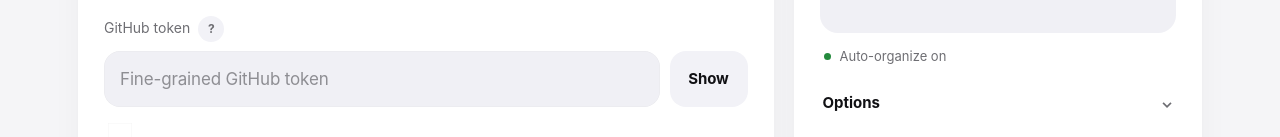
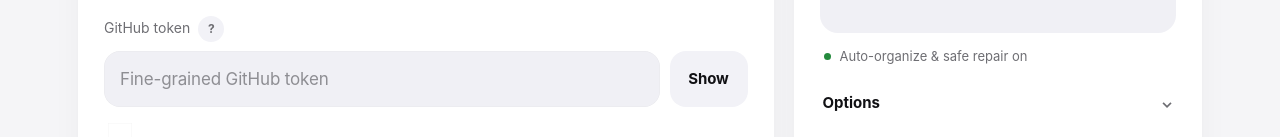
Before and after one commit to matthewcodergamer/GitHub-Uploader-, a React (Vite) app: page / in a window 1280 px wide. Shown: the part 388-525 px from the top of the page. Built offline with nearby package versions, Linux system fonts and the light colour scheme.

Commit message:
Show automatic preflight repair status in project picker

```diff
--- a/components/ProjectPicker.jsx
+++ b/components/ProjectPicker.jsx
@@ -98,7 +98,7 @@ export function ProjectPicker({ uploader }) {
         <span>Or use the controls above.</span>
       </div>
 
-      <div className="auto-organize"><span className="green-dot" />Auto-organize on</div>
+      <div className="auto-organize"><span className="green-dot" />Auto-organize &amp; safe repair on</div>
 
       <details className="options-panel">
         <summary>Options</summary>
```
